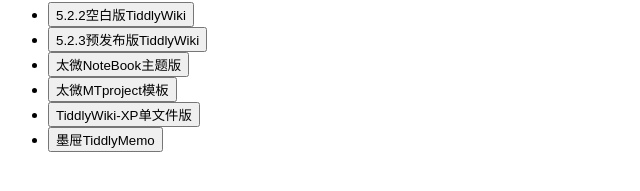
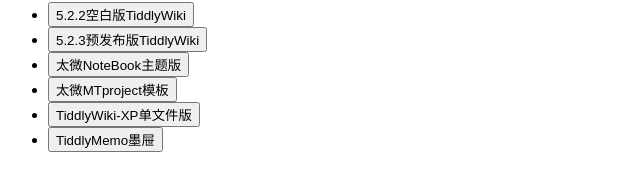
Before and after one commit to Zacharia2/TWPUB-BOOK, a plain HTML site: page tiddlystow.html in a window 1280 px wide. Shown: the part 413-604 px from the top of the page, 0-640 px from the left. Drawn offline with Linux system fonts and the light colour scheme.

Commit message:
Update tiddlystow.html

```diff
--- a/tiddlystow.html
+++ b/tiddlystow.html
@@ -328,7 +328,7 @@
         <li><button type="button" onclick="openFromUrl('https://twpub-book.vercel.app/NoteBook-zh-5.2.2.html')">太微NoteBook主题版</button></li>
         <li><button type="button" onclick="openFromUrl('https://twpub-book.vercel.app/MTproject.HTML')">太微MTproject模板</button></li>
         <li><button type="button" onclick="openFromUrl('https://twpub-book.vercel.app/tiddlywiki-xp_Plugins.html')">TiddlyWiki-XP单文件版</button></li>
-        <li><button type="button" onclick="openFromUrl('https://twpub-book.vercel.app/TiddlyMemo墨屉.html')">墨屉TiddlyMemo</button></li>
+        <li><button type="button" onclick="openFromUrl('https://twpub-book.vercel.app/TiddlyMemo墨屉.html')">TiddlyMemo墨屉</button></li>
       </ul>
       </div>
 
```
